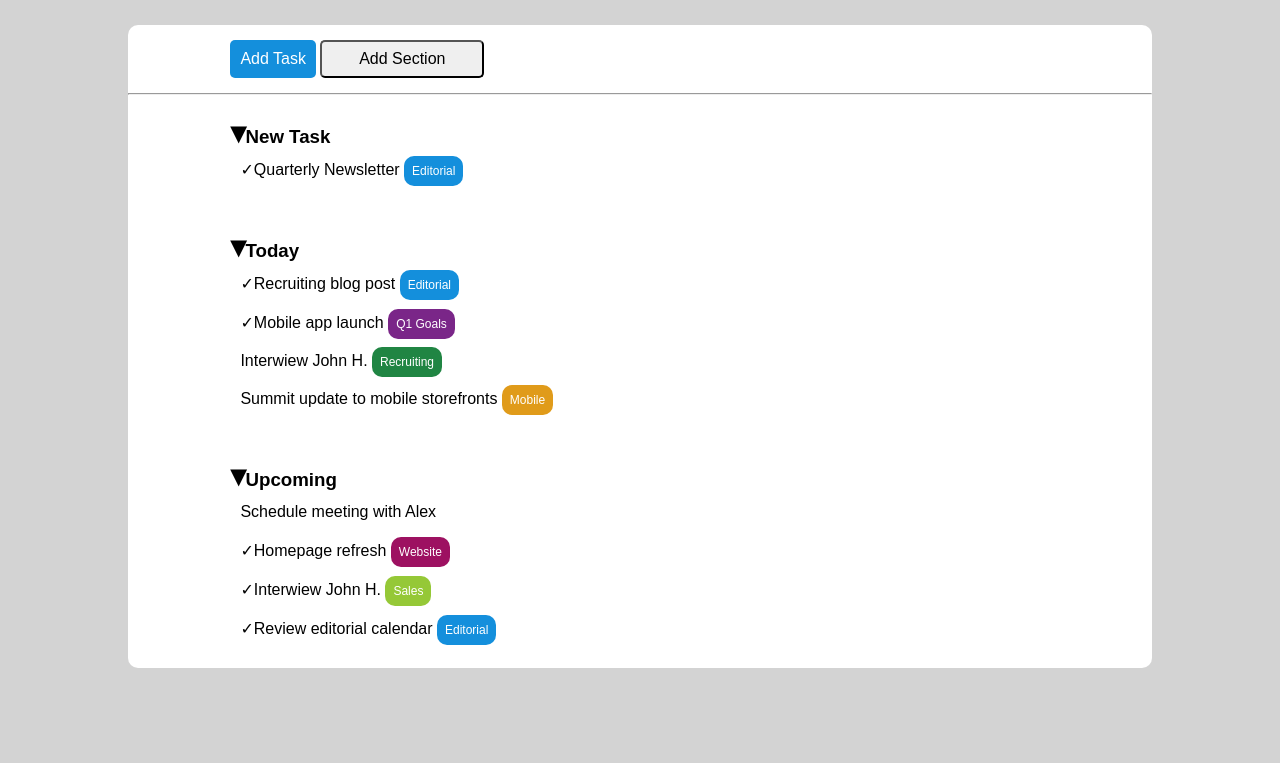
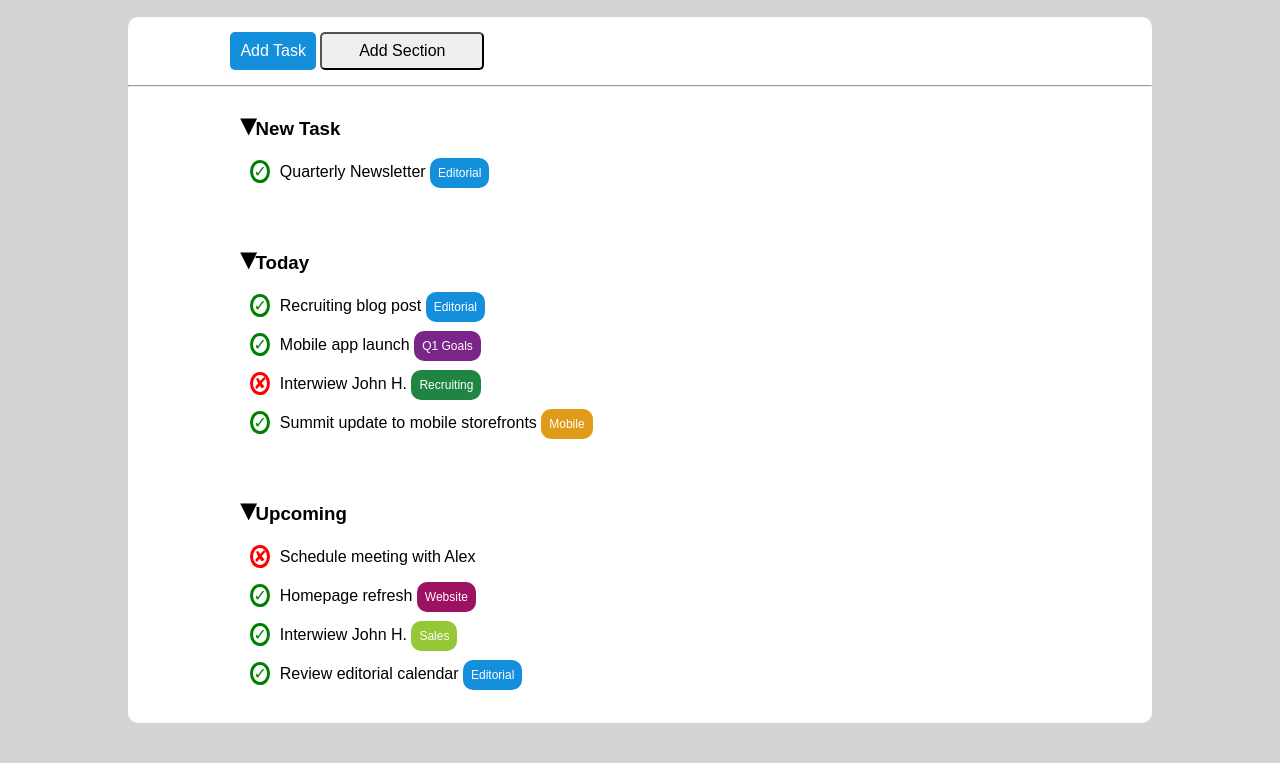
Before and after one commit to Vegadrone/html-css-toboolist, a plain HTML site: page index.html in a window 1280 px wide. Shown: the part 93-856 px from the top of the page. Before the commit the page ends 801 px from the top, so only its background shows below. Drawn offline with Linux system fonts and the light colour scheme.

Commit message:
Esercizio completo

```diff
--- a/css/style.css
+++ b/css/style.css
@@ -16,13 +16,14 @@ header {
 
 #logo{
     margin: 10px 0px 5px 15px;
+    vertical-align: middle;
+
 }
 
 #Title{
     font-weight: 800;
     font-size: 30px;
     vertical-align: middle;
-
 }
 
 /* MAIN */
@@ -102,13 +103,28 @@ header {
     background-color: rgb(122, 38, 136);
 }
 
-/* to-do */
+/* Lista */
 
 .to-do{
-    padding: 10px;
+    margin: 20px;
 }
 
 .arrow{
     font-size: 30px;
-    text-align: bottom;
+    margin-left: 10px;
+
 }
+
+.x-mark{
+    color:red;
+    border: 3px solid red;
+    border-radius: 50%;
+    margin-right: 10px
+}
+
+.check{
+    color: green;
+    border: 3px solid green;
+    border-radius: 50%;
+    margin-right: 10px
+}
--- a/index.html
+++ b/index.html
@@ -11,7 +11,7 @@
 
 <!-- HEADER -->
     <header>
-        <img id=logo src="./img/Logo.png" alt="boolean-logo"><span id="Title">Toboolist</span>
+        <img id=logo src="./img/logo.png" alt="boolean-logo"><span id="Title">Toboolist</span>
 
     </header>
 
@@ -36,14 +36,14 @@
             <h3><span class="arrow">&dtrif;</span>Today</h3>
             <div class="to-do"><span class="check">&#10003</span>Recruiting blog post <span class="ed-label">Editorial</span></div>
             <div class="to-do"><span class="check">&#10003</span>Mobile app launch <span id="q1" class="q1goals-label">Q1 Goals</span></div>
-            <div class="to-do"><span class="x-mark"></span>Interwiew John H. <span id="recruiting" class="rec-label">Recruiting</span></div>
-            <div class="to-do">Summit update to mobile storefronts <span id="mobile" class="mobile-label">Mobile</span></div>
+            <div class="to-do"><span class="x-mark">&#10008;</span>Interwiew John H. <span id="recruiting" class="rec-label">Recruiting</span></div>
+            <div class="to-do"><span class="check">&#10003</span>Summit update to mobile storefronts <span id="mobile" class="mobile-label">Mobile</span></div>
         </section>
 
 <!-- Sezione Upcoming -->
         <section class="mini-container" id="upcoming">
             <h3><span class="arrow">&dtrif;</span>Upcoming</h3>
-            <div class="to-do"><span class="x-mark"></span>Schedule meeting with Alex</div>
+            <div class="to-do"><span class="x-mark">&#10008;</span>Schedule meeting with Alex</div>
             <div class="to-do"><span class="check">&#10003</span>Homepage refresh <span id="web" class="web-label">Website</span></div>
             <div class="to-do"><span class="check">&#10003</span>Interwiew John H. <span id="sales" class="sales-label">Sales</span></div>
             <div class="to-do"><span class="check">&#10003</span>Review editorial calendar <span class="ed-label">Editorial</span></div>
```
